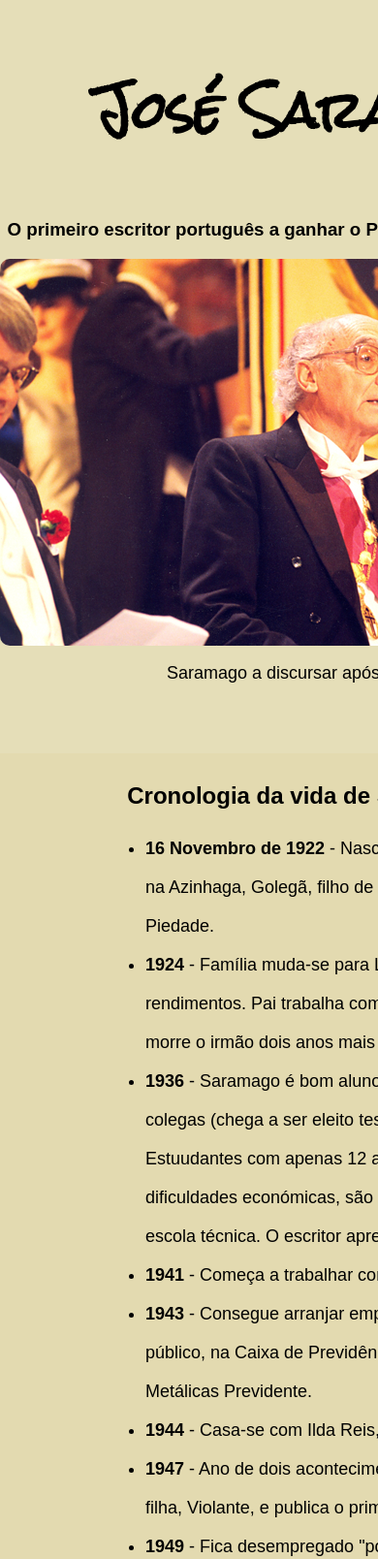
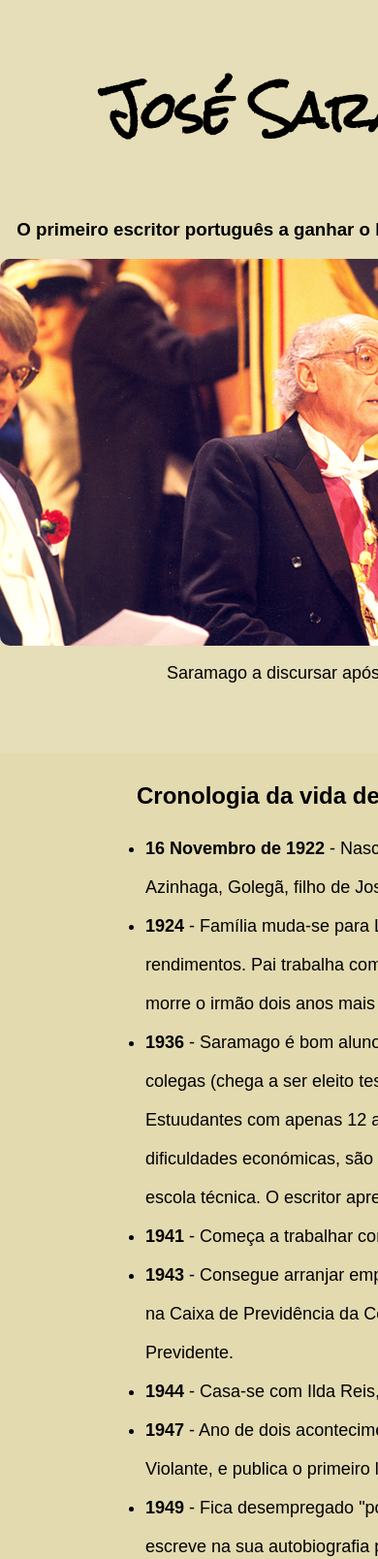
Before and after one commit to anasimao7/tribute-page, a plain HTML site: page index.html in a window 390 px wide. Shown: the top 1608 px of the page at 97% size. Drawn offline with Linux system fonts and the light colour scheme; a web font is replaced by a local one.

Commit message:
ajustes no responsivo

```diff
--- a/styles.css
+++ b/styles.css
@@ -63,11 +63,11 @@ footer{
 /*Responsivo*/
 @media (max-width: 425px){
     #title{
-        width: 160%;
+        width: 165%;
     }
 
     #subtitle1{
-        width: 160%;
+        width: 165%;
     }
 
     #subtitle2{
@@ -81,7 +81,7 @@ footer{
     }
 
     #tribute-info{
-        width: 160%;
+        width: 165%;
     }
 
     #list{
@@ -89,10 +89,10 @@ footer{
     }
 
     #quote{
-        width: 160%;
+        width: 165%;
     }
 
     footer{
-        width: 160%;
+        width: 168%;
     }
 }
```
